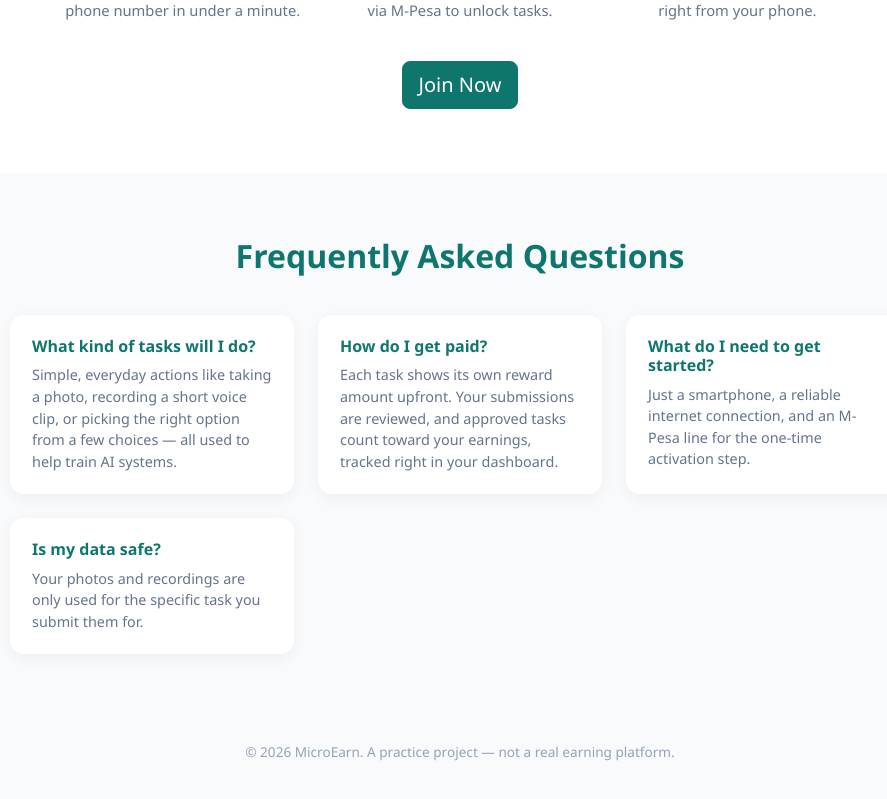
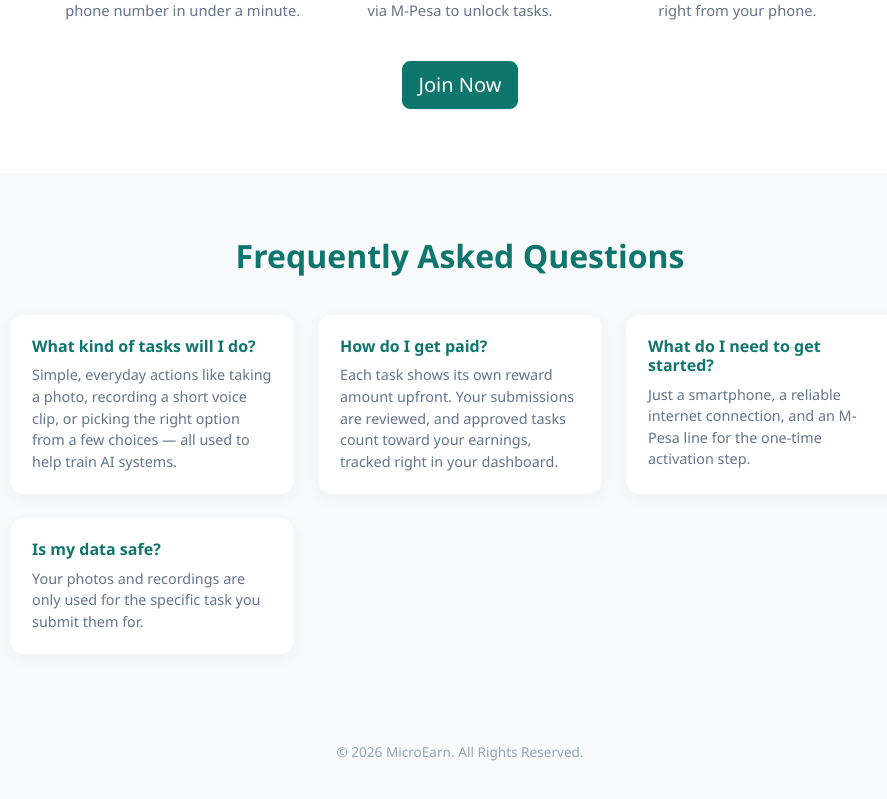
Before and after one commit to Lerie200/microtask-app, an Angular app in the folder frontend/microtask/: page / in a window 1280 px wide. Shown: the part 1283-2082 px from the top of the page, without its empty margins (180-1067 px from the left). Built offline with nearby package versions, Linux system fonts and the light colour scheme.

Commit message:
Updated footer section

```diff
--- a/frontend/microtask/src/app/pages/home/home.html
+++ b/frontend/microtask/src/app/pages/home/home.html
@@ -126,7 +126,7 @@
 
   <!-- Footer -->
   <footer class="home-footer">
-    <p>&copy; 2026 MicroEarn. A practice project — not a real earning platform.</p>
+    <p>&copy; 2026 MicroEarn. All Rights Reserved.</p>
   </footer>
 
 </div>
```
